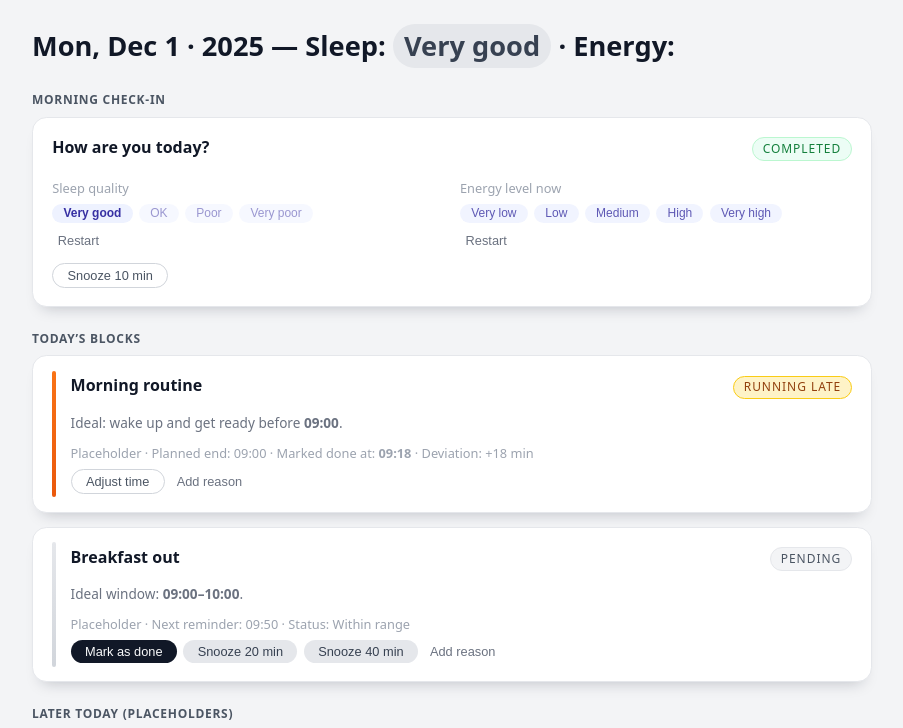
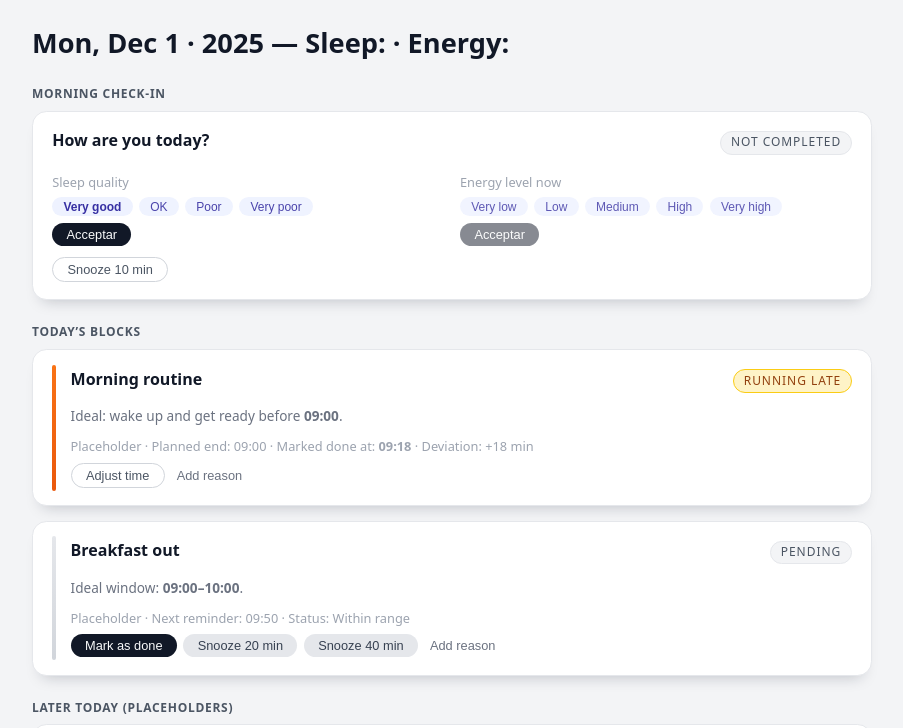
Before and after one commit to lluci/personal-routine-mvp, a plain HTML site: page index.html in a window 1280 px wide. Both pictures are taken after a click on the button "Very good". Shown: the top 728 px of the page, without its empty margins (188-1091 px from the left). Drawn offline with Linux system fonts and the light colour scheme; no server answers.

Commit message:
App script works! + Update header UX/UI

```diff
--- a/config.js
+++ b/config.js
@@ -1,3 +1,8 @@
+// ------ Google Sheets integration
+
+const SHEETS_ENDPOINT = 'https://script.google.com/macros/s/AKfycbyR4weWRzWdKMQkgHX6WXz7RK_fiMUOLN2GgjKhOFAdMfO9g-7iR-2QWIgcGlSs3uWmXw/exec';
+
+
 // Ideal daily schedule (same every day)
 
 const scheduleConfig = {
@@ -58,7 +63,3 @@ const energyLevelOptions = [
   "High",
   "Very high"
 ];
-
-// ------ Google Sheets integration
-
-const SHEETS_ENDPOINT = 'https://script.google.com/macros/s/AKfycbxAjoVEnH5_t7QEIMCyNJ8ztT8zXDpxYOEV8JOPPDaFnS0OUE22kKVlOrBf39ysr29tJg/exec';
--- a/index.html
+++ b/index.html
@@ -206,6 +206,12 @@
       transform: translateY(1px);
     }
 
+    .btn:disabled {
+      opacity: 0.5;
+      cursor: not-allowed;
+      pointer-events: none;
+    }
+
     .btn-primary {
       background-color: #111827;
       color: #f9fafb;
@@ -318,7 +324,7 @@
               <p class="card-meta">Sleep quality</p>
               <div id="sleep-options" class="option-row"></div>
               <div class="card-footer" style="margin-top:0.4rem;">
-                <button id="sleep-restart-btn" class="btn btn-ghost">Restart</button>
+                <button id="sleep-accept-btn" class="btn btn-primary">Acceptar</button>
               </div>
             </div>
 
@@ -327,7 +333,7 @@
               <p class="card-meta">Energy level now</p>
               <div id="energy-options" class="option-row"></div>
               <div class="card-footer" style="margin-top:0.4rem;">
-                <button id="energy-restart-btn" class="btn btn-ghost">Restart</button>
+                <button id="energy-accept-btn" class="btn btn-primary">Acceptar</button>
               </div>
             </div>
           </div>
--- a/main.js
+++ b/main.js
@@ -9,44 +9,62 @@ document.addEventListener("DOMContentLoaded", () => {
   const statusPill = document.getElementById("morning-status-pill");
   const sleepOptionsContainer = document.getElementById("sleep-options");
   const energyOptionsContainer = document.getElementById("energy-options");
-  const sleepRestartBtn = document.getElementById("sleep-restart-btn");
-  const energyRestartBtn = document.getElementById("energy-restart-btn");
+  const sleepAcceptBtn = document.getElementById("sleep-accept-btn");
+  const energyAcceptBtn = document.getElementById("energy-accept-btn");
   const snoozeBtn = document.getElementById("morning-snooze-btn");
 
   // Estat intern
   let selectedSleep = null;
   let selectedEnergy = null;
+  let sleepLocked = false; // un cop acceptat el son, no canvia
+  let lastEnergySent = null; // mostra al header només l'últim acceptat
 
-  // --- Data submission (placeholder) ---
+  // --- Data submission ---
 
   async function sendMorningCheckin(entry) {
-  const res = await fetch(SHEETS_ENDPOINT, {
-    method: 'POST',
-    headers: {'Content-Type': 'application/json'},
+    try {
+      await fetch(SHEETS_ENDPOINT, {
+        method: "POST",
+        mode: "no-cors", // evitem CORS/preflight; resposta opaca
         body: JSON.stringify(entry)
       });
-  if (!res.ok) throw new Error('Sheet push failed');
-  return res.json();
+      console.log("Sent to Sheets (no-cors)", entry);
+    } catch (err) {
+      console.error("Send to Sheets failed", err);
+    }
   }
 
-function buildMorningPayload() {
+  function buildSleepPayload() {
     const now = new Date();
     const date = now.toISOString().slice(0, 10);
     const timestamp = `${date} ${now.toTimeString().slice(0, 8)}`;
     return {
       date,
       timestamp,
-    sleep_quality: selectedSleep,
-    energy_level: selectedEnergy || 'Unspecified'
+      sleep_quality: selectedSleep || "Unspecified",
+      energy_level: "" // entrada només de son
     };
   }
+
+  function buildEnergyPayload() {
+    const now = new Date();
+    const date = now.toISOString().slice(0, 10);
+    const timestamp = `${date} ${now.toTimeString().slice(0, 8)}`;
+    return {
+      date,
+      timestamp,
+      sleep_quality: "", // entrada només d'energia
+      energy_level: selectedEnergy || "Unspecified"
+    };
+  }
+
 
 
   // --- Helpers UI ---
 
   function updateHeaderStatus() {
     if (statusSleep) {
-      if (selectedSleep) {
+      if (sleepLocked && selectedSleep) {
         statusSleep.textContent = selectedSleep;
         statusSleep.style.display = "inline-flex";
       } else {
@@ -55,8 +73,8 @@ function buildMorningPayload() {
     }
 
     if (statusEnergy) {
-      if (selectedEnergy) {
-        statusEnergy.textContent = selectedEnergy;
+      if (lastEnergySent) {
+        statusEnergy.textContent = lastEnergySent;
         statusEnergy.style.display = "inline-flex";
       } else {
         statusEnergy.style.display = "none";
@@ -65,8 +83,8 @@ function buildMorningPayload() {
   }
 
   function updateStatusPill() {
-    // Considerem "Completed" si hi ha Sleep informat
-    if (selectedSleep) {
+    // Considerem "Completed" només quan s'ha acceptat el son
+    if (sleepLocked) {
       statusPill.textContent = "Completed";
       statusPill.classList.remove("status-pill--pending");
       statusPill.classList.add("status-pill--done");
@@ -86,33 +104,18 @@ function buildMorningPayload() {
       btn.className = "btn btn-chip";
       btn.textContent = label;
 
-      // si ja hem triat, deshabilitem tots els botons
-      if (selectedSleep) {
-        btn.disabled = true;
-        if (label === selectedSleep) {
-          btn.style.fontWeight = "600";
-          btn.style.opacity = "1";
-        } else {
-          btn.style.opacity = "0.5";
-        }
-      } else {
-        btn.disabled = false;
-        btn.style.opacity = "0.9";
-      }
+      const isSelected = label === selectedSleep;
+      btn.disabled = sleepLocked || isSelected;
+      btn.style.opacity = isSelected ? "1" : "0.9";
+      if (isSelected) btn.style.fontWeight = "600";
 
       btn.addEventListener("click", () => {
-        if (!selectedSleep) {
-          selectedSleep = label; // fixem selecció una única vegada
-          const payload = buildMorningPayload();
-            sendMorningCheckin(payload)
-            .then(() => console.log('Sent to Sheets', payload))
-            .catch((err) => console.error('Send failed', err));
+        if (sleepLocked) return;
+        selectedSleep = label; // selecció pendent fins acceptar
 
         updateStatusPill();
-          updateHeaderStatus();
         renderSleepOptions(); // refresca visuals
-          // aquí en el futur: escriure a DB (sleep entry)
-        }
+        updateSleepAcceptState();
       });
 
       sleepOptionsContainer.appendChild(btn);
@@ -128,44 +131,54 @@ function buildMorningPayload() {
       btn.className = "btn btn-chip";
       btn.textContent = label;
 
-      if (label === selectedEnergy) {
-        btn.style.fontWeight = "600";
-        btn.style.opacity = "1";
-      } else {
-        btn.style.opacity = "0.8";
-      }
+      const isSelected = label === selectedEnergy;
+      btn.disabled = isSelected; // l'opció seleccionada queda inactiva fins que triïs una altra
+      btn.style.opacity = isSelected ? "1" : "0.8";
+      if (isSelected) btn.style.fontWeight = "600";
 
       btn.addEventListener("click", () => {
         selectedEnergy = label;
-        updateHeaderStatus();
         renderEnergyOptions();
-        // aquí en el futur: afegir una nova entrada d'energia (cumulativa) a DB
+        updateEnergyAcceptState();
       });
 
       energyOptionsContainer.appendChild(btn);
     });
   }
 
-  // --- Restart buttons ---
+  function updateSleepAcceptState() {
+    if (sleepAcceptBtn) {
+      sleepAcceptBtn.disabled = sleepLocked || !selectedSleep;
+    }
+  }
 
-  if (sleepRestartBtn) {
-    sleepRestartBtn.addEventListener("click", () => {
-      // Per MVP: simplement permet canviar la selecció
-      selectedSleep = null;
+  function updateEnergyAcceptState() {
+    if (energyAcceptBtn) {
+      energyAcceptBtn.disabled = !selectedEnergy;
+    }
+  }
+
+  // --- Accept buttons ---
+
+  if (sleepAcceptBtn) {
+    sleepAcceptBtn.addEventListener("click", () => {
+      if (sleepLocked || !selectedSleep) return;
+      sleepLocked = true;
       updateStatusPill();
       updateHeaderStatus();
+      updateSleepAcceptState();
       renderSleepOptions();
-      // En futur DB: això podria crear una nova entrada que sobreescrigui la "nit"
+      sendMorningCheckin(buildSleepPayload());
     });
   }
 
-  if (energyRestartBtn) {
-    energyRestartBtn.addEventListener("click", () => {
-      // Per MVP: només netegem la selecció visible
-      selectedEnergy = null;
+  if (energyAcceptBtn) {
+    energyAcceptBtn.addEventListener("click", () => {
+      if (!selectedEnergy) return;
+      lastEnergySent = selectedEnergy;
       updateHeaderStatus();
-      renderEnergyOptions();
-      // En futur DB: el restart no esborraria l'històric; només afegiria una nova lectura
+      sendMorningCheckin(buildEnergyPayload());
+      updateEnergyAcceptState();
     });
   }
 
@@ -184,4 +197,6 @@ function buildMorningPayload() {
   renderEnergyOptions();
   updateStatusPill();
   updateHeaderStatus();
+  updateSleepAcceptState();
+  updateEnergyAcceptState();
 });
```
Lines whose indentation alone changed are shown as unchanged.
